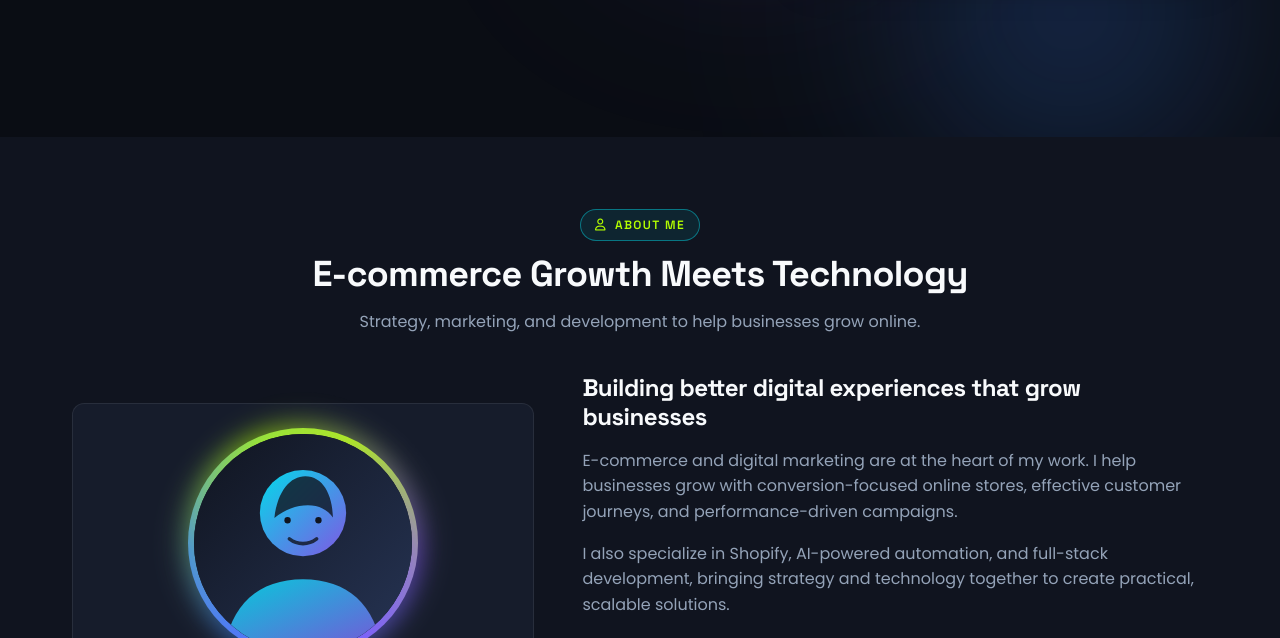
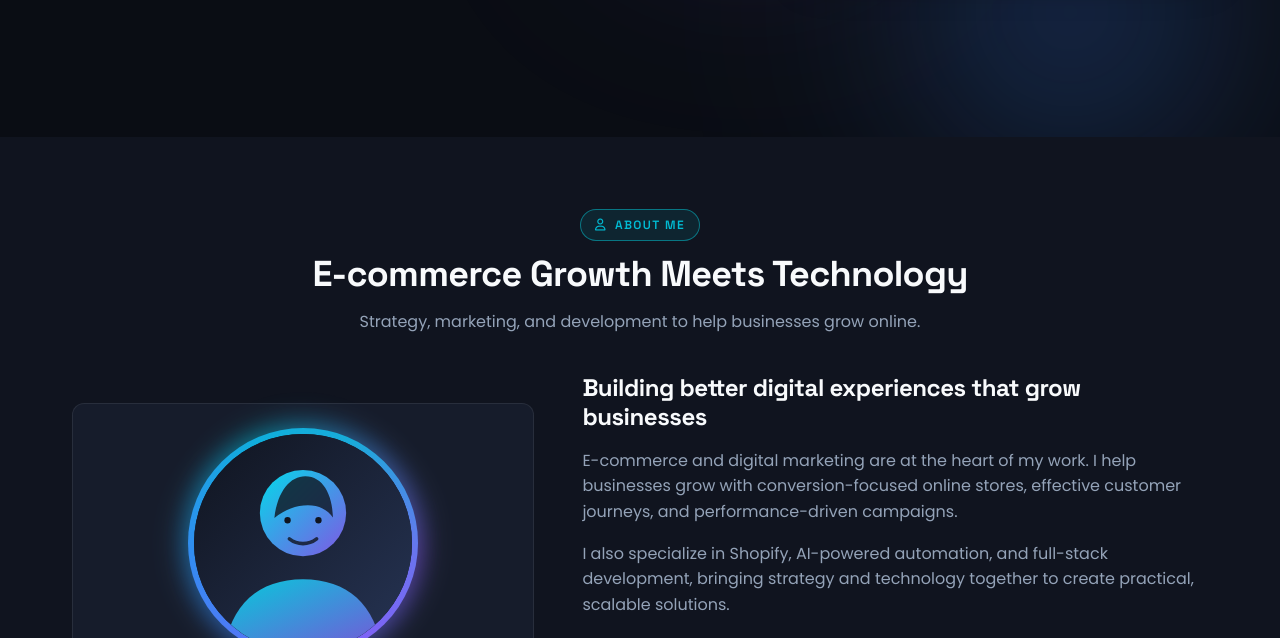
Before and after one commit to website7686-ui/My-First-Project, a plain HTML site: page index.html in a window 1280 px wide. Shown: the part 663-1301 px from the top of the page. Drawn offline with Linux system fonts and the light colour scheme.

Commit message:
Update portfolio design

```diff
--- a/css/style.css
+++ b/css/style.css
@@ -11,7 +11,7 @@
    -------------------------------------------------------------------------- */
 :root {
   /* Neon Accent Palette */
-  --neon-accent: #b3ff00;
+  --neon-accent: #00bcd4;
   --neon-accent-rgb: 0, 240, 255;
   --neon-accent-dark: #00bcd4;
   --neon-accent-glow: 0 0 16px rgba(var(--neon-accent-rgb), 0.45);
```
